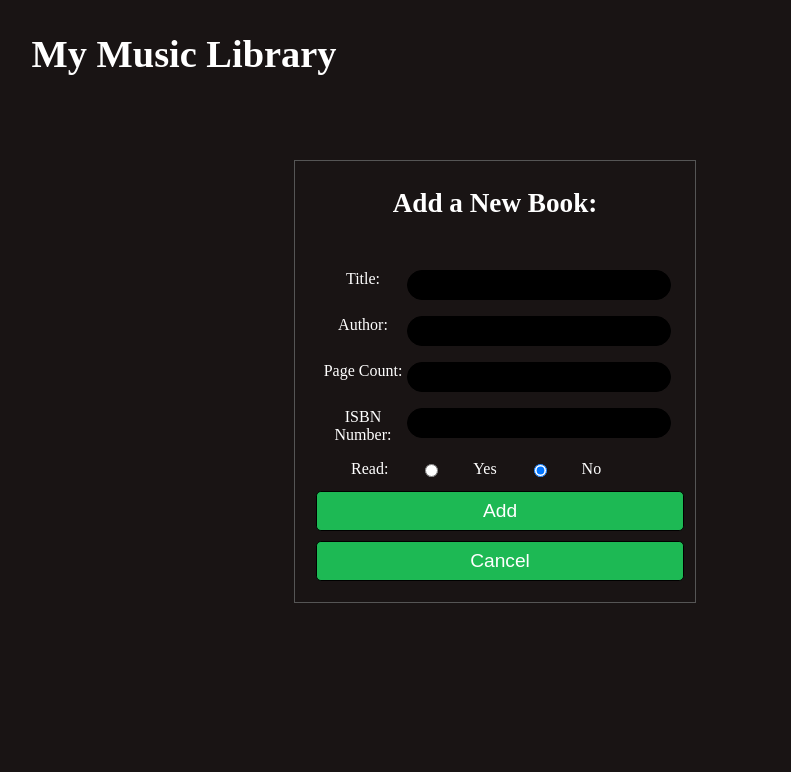
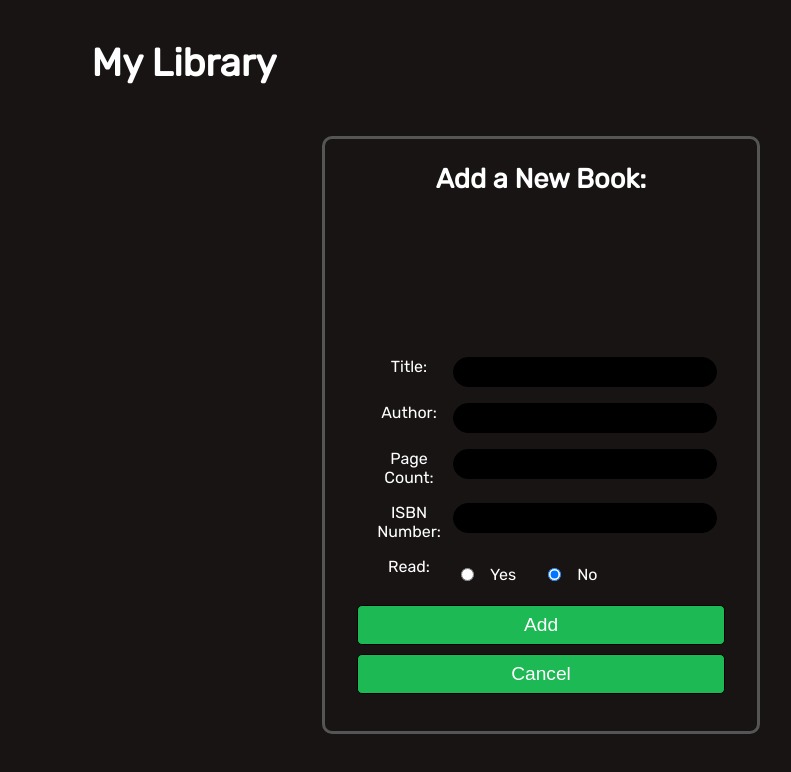
Before and after one commit to alto4/BookLibrary, a plain HTML site: page index.html in a window 1280 px wide. Shown: the whole page, without its empty margins (456-1247 px from the left). Drawn offline with Linux system fonts and the light colour scheme.

Commit message:
Styled form and book cards.

```diff
--- a/css/styles.css
+++ b/css/styles.css
@@ -1,88 +1,24 @@
+/* Font Import */
+@import url('https://fonts.googleapis.com/css2?family=Rubik:wght@400&display=swap');
+
+/* Reset */
 * {
   box-sizing: border-box;
+  margin: 0;
+  padding: 0;
 }
 
+/* Utility Styles */
 body {
   background-color: #191414;
   color: #fff;
+  font-family: 'Rubik', sans-serif;
 }
 
 h2 {
   font-size: 2.4rem;
   text-align: center;
-}
-
-.add-form {
-  position: absolute;
-  top: 20%;
-  right: 10%;
-  display: grid;
-  text-align: center;
-  border: 1px solid #555;
-}
-
-.add-form h3 {
-  font-size: 1.7rem;
-}
-
-.add-form form {
-  max-width: 400px;
-  display: grid;
-  padding: 1rem;
-}
-
-.add-form form div {
-  display: grid;
-  grid-template-columns: 1fr 3fr;
-  padding: 8px;
-}
-
-.add-form .validation-message {
-  color: #1db954;
-  font-size: 1.2rem;
-  padding: 2rem auto;
-}
-
-input[type="text"],
-input[type="number"] {
-  background: #000;
-  color: #fff;
-  outline: none;
-  border: 1px solid #000;
-  height: 30px;
-  border-radius: 1rem;
-  padding: 0 12px
-}
-
-
-.radio-buttons label {
-  margin: 0 2rem;
-}
-
-.add-form form .radio-buttons{
-  display: flex;
-  width: 100%;
-}
-
-.add-form button {
-  margin: 5px;
-  padding: 8px;
-  border-radius: .3rem;
-  outline: none;
-  border: 1px solid black;
-  color: #fff;
-  font-size: 1.2rem;
-}
-
-.btn {
-  display: block;
-  width: 100%;
-  padding: 8px;
-  margin-top: 8px;
-  color: #fff;
-  border: 1px solid #000;
-  border-radius: .3rem;
-  background-color: #1db954;
+  margin: 2.5rem;
 }
 
 
@@ -98,21 +34,104 @@ input[type="number"] {
 }
 
 .card {
-  border: 1px solid #1db954;
+  border: 3px solid #1db954;
   border-radius: 10px;
   padding: 1.5rem;
   margin: 1rem;
   text-align: center;
-
 }
 
+.card h3 {
+  height: 60px;
+  text-decoration: underline;
+  text-decoration-color: #1db954;
+  text-decoration-thickness: 2px;
+}
+
+.card p {
+  margin: .5rem;
+  font-size: 1rem;
+}
 .card img {
   width: 180px;
   height: 323px;
 }
-@media (max-width: 1200px) {
+
+.btn {
+  display: block;
+  width: 100%;
+  padding: 8px;
+  margin-top: 8px;
+  color: #fff;
+  border: 1px solid #000;
+  border-radius: .3rem;
+  background-color: #1db954;
+}
+
+/* Form Styles */
+.add-form {
+  position: absolute;
+  top: 25%;
+  right: 10%;
+  display: grid;
+  text-align: center;
+  border: 3px solid #555;
+  border-radius: 10px;
+  padding: 1rem
+}
+
+.add-form h3 {
+  font-size: 1.7rem;
+  margin: .5rem;
+}
+
+.add-form form {
+  width: 400px;
+  display: grid;
+  padding: 1rem;
+}
+
+.add-form form div {
+  display: grid;
+  grid-template-columns: 1fr 3fr;
+  padding: 8px;
+}
+
+.add-form .validation-message {
+  color: #1db954;
+  font-size: 1.2rem;
+  padding: 2rem auto;
+  min-height: 30px;
+}
+
+input[type="text"],
+input[type="number"] {
+  background: #000;
+  color: #fff;
+  outline: none;
+  border: 1px solid #000;
+  height: 30px;
+  border-radius: 1rem;
+  padding: 0 12px
+}
+
+.radio-buttons label {
+  margin: 0 2rem 0 1rem;
+}
+
+.add-form form .radio-buttons{
+  display: flex;
+  width: 100%;
+}
+
+.add-form button {
+   font-size: 1.2rem;
+}
+
+/* Media Queries */
+@media (max-width: 1450px) {
   .add-form{
-    right: 5%; top: 2%;
+    right: 5%; top: 17%;
   }
 
   .container {
@@ -120,29 +139,45 @@ input[type="number"] {
     padding-left: 0;
   }
 
+  .add-form button {
+    max-width: 500px;
+    margin: .3rem auto;
+  }
+
   form {
     margin-top: 100px;
   }
 }
 
-@media (max-width: 850px) {
+/* Medium Desktop Styles */
+@media (max-width: 1200px) {
 
   .add-form {
-    right: 5%; top: 2%; width: 100%;
+    right: 5%;
+    top: 2%;
   }
 
   .add-form form {
-    width: 100%; margin: auto;
+    width: 100%;
+    margin: auto;
   }
 
   .container {
-    grid-template-columns: repeat(1, 1fr);
+    grid-template-columns: repeat(2, 1fr);
     width: 95%;
     margin: 500px auto;
-    }
+  }
+}
 
+/* Cell Phone Styles */
+@media (max-width: 550px) {
   .add-form {
     margin: 100px auto;
     width: 90%;
   }
+  .container {
+    grid-template-columns: repeat(1, 1fr);
+    width: 95%;
+    margin: 550px auto;
+  }
 }
--- a/index.html
+++ b/index.html
@@ -4,11 +4,11 @@
   <meta charset="UTF-8">
   <meta http-equiv="X-UA-Compatible" content="IE=edge">
   <meta name="viewport" content="width=device-width, initial-scale=1.0">
-  <title>Music Library</title>
+  <title>My Library</title>
   <link rel="stylesheet" href="css/styles.css">
 </head>
 <body>
-  <h2>My Music Library</h2>
+  <h2>My Library</h2>
   <div class="container">
   </div>
 
@@ -41,12 +41,14 @@
         </label>
         <input type="number" name="isbn" id="isbn">
       </div>
-      <div class="radio-buttons">
+      <div>
         <label for="read">Read:</label>
-        <input type="radio" name="read" value="yes">
-        <label for="yes">Yes</label>
-        <input type="radio" name="read" checked value="no">
-        <label for="no">No</label>
+        <div class="radio-buttons">
+          <input type="radio" name="read" value="yes">
+          <label for="yes">Yes</label>
+          <input type="radio" name="read" checked value="no">
+          <label for="no">No</label>
+        </div>
       </div>
       <button type="submit" class="btn btn-add">Add</button>
       <button type="reset" class="btn btn-cancel">Cancel</button>
--- a/main.js
+++ b/main.js
@@ -138,6 +138,7 @@ function addBookEventListeners() {
       displayBooks();
 
       getBookCovers();
+      localStorage.setItem("books", JSON.stringify(myLibrary));
     });
   });
 }
```
Also changed, not shown: 1 other file.
